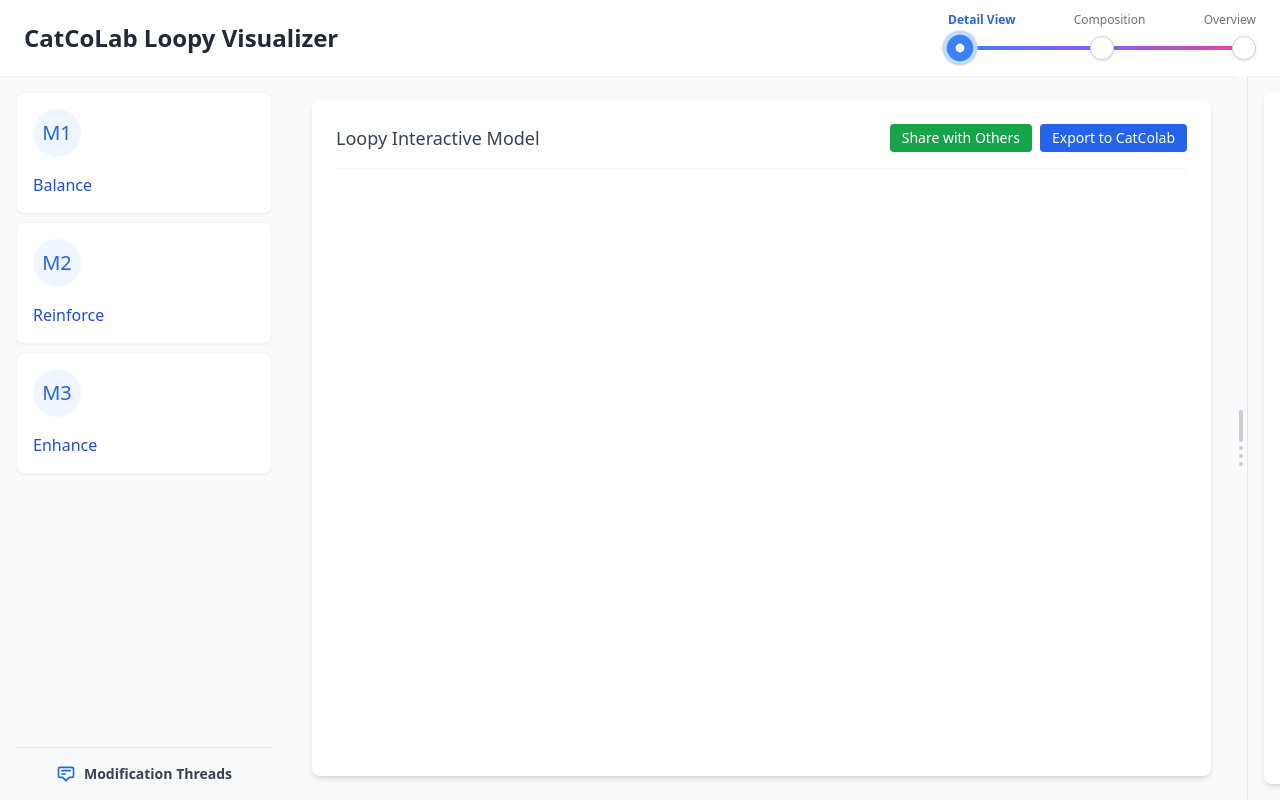
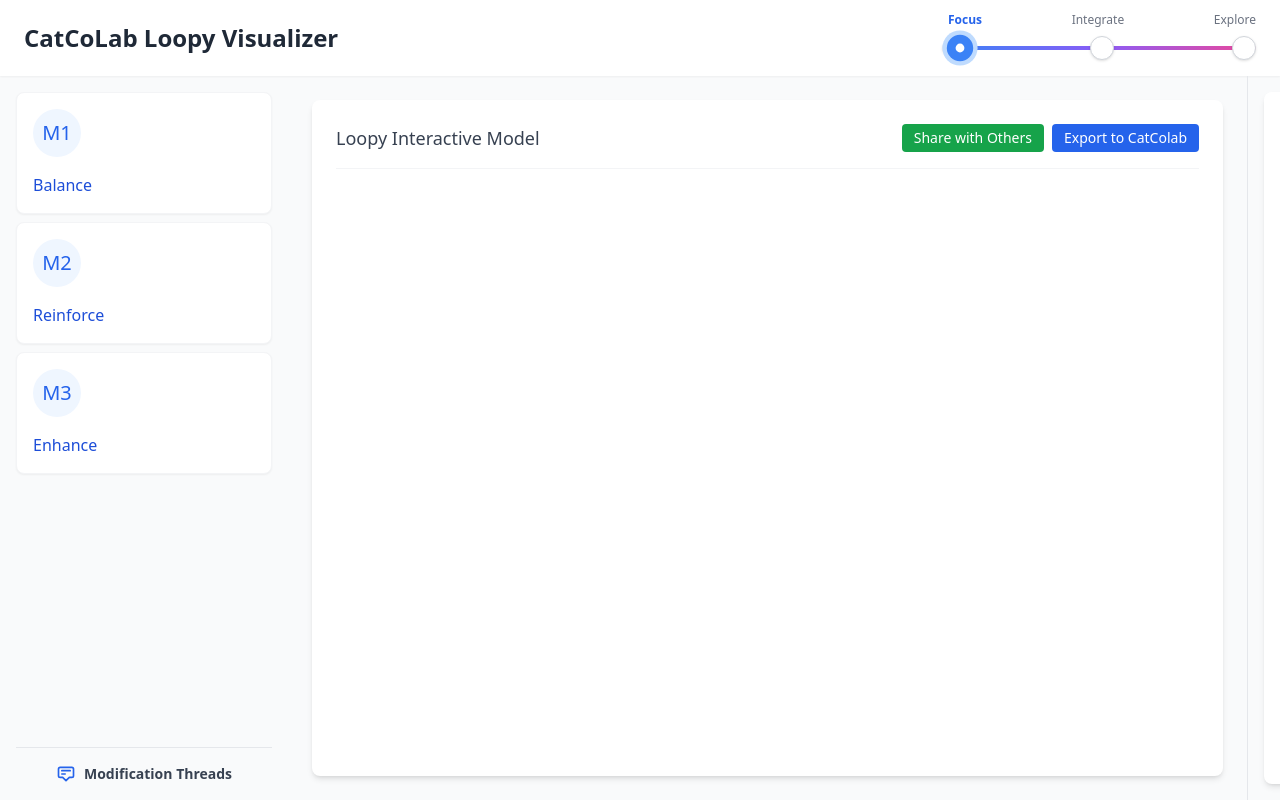
Before and after one commit to AayushKucheria/live_interfaces, a React (Vite) app: page /#/ in a window 1280 px wide. Built offline with nearby package versions, Linux system fonts and the light colour scheme.

Commit message:
updated view names, simplified code, removed unnecessary buttons

```diff
--- a/src/UnifiedInterface.jsx
+++ b/src/UnifiedInterface.jsx
@@ -324,84 +324,47 @@
       setSelectedModel(modelNames[0]);
     }
   }, []);
+
   // Add a new state for the view mode
-  const [viewMode, setViewMode] = useState('detail'); // Options: 'detail', 'composition', 'overview'
+  const [viewMode, setViewMode] = useState('focus'); // Options: 'focus', 'integrate', 'explore'
 
-  // Add state for sidebar width (1-4 models wide)
-  const [sidebarWidth, setSidebarWidth] = useState(0); // Width percentage (0% = detail, 20% = composition, 65% = overview)
-  const [isDragging, setIsDragging] = useState(false);
+  // Layout configuration constants for each view mode
+  const VIEW_MODE_LAYOUTS = {
+    focus: {
+      sidebarWidth: 0, // No models visible
+      showModificationThreads: true,
+      showLoopy: true
+    },
+    integrate: {
+      sidebarWidth: 20, // One model column
+      showModificationThreads: true,
+      showLoopy: true
+    },
+    explore: {
+      sidebarWidth: 65, // Full library view
+      showModificationThreads: false,
+      showLoopy: false
+    }
+  };
 
   // Handle view mode changes
   const handleViewModeChange = (mode) => {
     console.log(`View mode changed to: ${mode}`);
     setViewMode(mode);
-
-    // Set fixed sidebar width based on view mode
-    if (mode === 'detail') {
-      setSidebarWidth(0); // No models visible
-    } else if (mode === 'composition') {
-      setSidebarWidth(20); // One model column
-    } else if (mode === 'overview') {
-      setSidebarWidth(65); // Full library view
-    }
   };
 
-  // Handle mouse down on the resize handle
-  const handleMouseDown = (e) => {
-    e.preventDefault();
-    setIsDragging(true);
-  };
+  // Get current layout configuration
+  const layoutConfig = VIEW_MODE_LAYOUTS[viewMode];
 
-  // Handle mouse move while dragging
-  const handleMouseMove = (e) => {
-    if (!isDragging) return;
-
-    const containerWidth = document.body.clientWidth;
-    const mouseX = e.clientX;
-    const newWidth = Math.round(100 - (mouseX / containerWidth * 100));
-
-    // Snap to one of the three positions based on drag position
-    if (newWidth < 10) {
-      setSidebarWidth(0);
-      setViewMode('detail');
-    } else if (newWidth < 40) {
-      setSidebarWidth(20);
-      setViewMode('composition');
-    } else {
-      setSidebarWidth(65);
-      setViewMode('overview');
-    }
-  };
-
-  // Handle mouse up to end dragging
-  const handleMouseUp = () => {
-    setIsDragging(false);
-  };
-
-  // Add event listeners for dragging
-  useEffect(() => {
-    if (isDragging) {
-      document.addEventListener('mousemove', handleMouseMove);
-      document.addEventListener('mouseup', handleMouseUp);
-    } else {
-      document.removeEventListener('mousemove', handleMouseMove);
-      document.removeEventListener('mouseup', handleMouseUp);
-    }
-
-    return () => {
-      document.removeEventListener('mousemove', handleMouseMove);
-      document.removeEventListener('mouseup', handleMouseUp);
-    };
-  }, [isDragging]);
-
-  // Determine visibility of components based on view mode
-  const isModificationThreadsVisible = sidebarWidth < 40; // Visible in detail and composition views
-  const isLoopyVisible = sidebarWidth < 40; // Show Loopy in detail and composition views
+  // Determine visibility of components based on layout config
+  const isModificationThreadsVisible = layoutConfig.showModificationThreads;
+  const isLoopyVisible = layoutConfig.showLoopy;
 
   // Dynamically determine grid columns based on width
   const getGridColumns = () => {
-    if (sidebarWidth < 10) return 0; // No models visible in detail view
-    if (sidebarWidth < 25) return 1; // One model column in composition view
+    const { sidebarWidth } = layoutConfig;
+    if (sidebarWidth < 10) return 0; // No models visible in focus view
+    if (sidebarWidth < 25) return 1; // One model column in integrate view
     if (sidebarWidth < 40) return 2;
     if (sidebarWidth < 60) return 3;
     return 4;
@@ -609,20 +572,7 @@
           Available Models
         </h2>
 
-          <button
-            onClick={() => {
-              const nextMode = viewMode === 'detail' ? 'composition'
-                : viewMode === 'composition' ? 'overview'
-                : 'detail';
-              handleViewModeChange(nextMode);
-            }}
-            className="w-8 h-8 flex items-center justify-center rounded-full hover:bg-gray-100 transition-colors"
-            title="Toggle view"
-          >
-            <svg className="w-5 h-5 text-gray-600" fill="none" stroke="currentColor" viewBox="0 0 24 24">
-              <path strokeLinecap="round" strokeLinejoin="round" strokeWidth="2" d={viewMode === 'overview' ? "M15 19l-7-7 7-7" : "M9 5l7 7-7 7"} />
-            </svg>
-          </button>
+
         </div>
 
         {/* Search Bar - only show if models are visible */}
@@ -648,12 +598,12 @@
         <div className="flex-1 overflow-y-auto pr-2">
           {!showSidebarContent ? (
             <div className="text-center py-8">
-              <p className="text-gray-500">Models are hidden in detail view</p>
+              <p className="text-gray-500">Models are hidden in focus view</p>
               <button
-                onClick={() => handleViewModeChange('composition')}
+                onClick={() => handleViewModeChange('integrate')}
                 className="mt-4 px-3 py-1 text-xs bg-blue-600 text-white rounded hover:bg-blue-700"
               >
-                Switch to Composition View
+                Switch to Integrate View
               </button>
             </div>
           ) : filteredModels.length > 0 ? (
@@ -716,12 +666,12 @@
       <header className="bg-white shadow-sm px-6 py-3 flex justify-between items-center">
         <h1 className="text-2xl font-bold text-gray-800">CatCoLab Loopy Visualizer</h1>
 
-        {/* View mode selector - moved from footer to header */}
+        {/* View mode selector */}
         <div className="w-1/4 flex flex-col items-center">
           <div className="flex justify-between w-full mb-1">
-            <span className={`text-xs font-medium transition-colors duration-200 ${viewMode === 'detail' ? 'text-blue-600 font-semibold' : 'text-gray-500'}`}>Detail View</span>
-            <span className={`text-xs font-medium transition-colors duration-200 ${viewMode === 'composition' ? 'text-purple-600 font-semibold' : 'text-gray-500'}`}>Composition</span>
-            <span className={`text-xs font-medium transition-colors duration-200 ${viewMode === 'overview' ? 'text-pink-600 font-semibold' : 'text-gray-500'}`}>Overview</span>
+            <span className={`text-xs font-medium transition-colors duration-200 ${viewMode === 'focus' ? 'text-blue-600 font-semibold' : 'text-gray-500'}`}>Focus</span>
+            <span className={`text-xs font-medium transition-colors duration-200 ${viewMode === 'integrate' ? 'text-purple-600 font-semibold' : 'text-gray-500'}`}>Integrate</span>
+            <span className={`text-xs font-medium transition-colors duration-200 ${viewMode === 'explore' ? 'text-pink-600 font-semibold' : 'text-gray-500'}`}>Explore</span>
           </div>
           <div className="relative w-full h-8">
             {/* Background track */}
@@ -736,7 +686,7 @@
             <div
               className="absolute left-0 top-1/2 h-3 -mt-1.5 bg-white rounded-full shadow border border-gray-200 transition-all duration-300"
               style={{
-                left: viewMode === 'detail' ? '0%' : viewMode === 'composition' ? '50%' : '100%',
+                left: viewMode === 'focus' ? '0%' : viewMode === 'integrate' ? '50%' : '100%',
                 transform: 'translateX(-50%)',
                 width: '12px'
               }}
@@ -746,24 +696,24 @@
             <div className="flex justify-between w-full absolute top-1/2 -mt-3 z-0">
               <button
                 className={`w-6 h-6 rounded-full shadow transition-all duration-300 flex items-center justify-center
-                  ${viewMode === 'detail' ? 'bg-blue-500 ring-4 ring-blue-200 scale-110' : 'bg-white border border-gray-300'}`}
-                onClick={() => handleViewModeChange('detail')}
+                  ${viewMode === 'focus' ? 'bg-blue-500 ring-4 ring-blue-200 scale-110' : 'bg-white border border-gray-300'}`}
+                onClick={() => handleViewModeChange('focus')}
               >
-                {viewMode === 'detail' && <div className="w-2 h-2 bg-white rounded-full"></div>}
+                {viewMode === 'focus' && <div className="w-2 h-2 bg-white rounded-full"></div>}
               </button>
               <button
                 className={`w-6 h-6 rounded-full shadow transition-all duration-300 flex items-center justify-center
-                  ${viewMode === 'composition' ? 'bg-purple-500 ring-4 ring-purple-200 scale-110' : 'bg-white border border-gray-300'}`}
-                onClick={() => handleViewModeChange('composition')}
+                  ${viewMode === 'integrate' ? 'bg-purple-500 ring-4 ring-purple-200 scale-110' : 'bg-white border border-gray-300'}`}
+                onClick={() => handleViewModeChange('integrate')}
               >
-                {viewMode === 'composition' && <div className="w-2 h-2 bg-white rounded-full"></div>}
+                {viewMode === 'integrate' && <div className="w-2 h-2 bg-white rounded-full"></div>}
               </button>
               <button
                 className={`w-6 h-6 rounded-full shadow transition-all duration-300 flex items-center justify-center
-                  ${viewMode === 'overview' ? 'bg-pink-500 ring-4 ring-pink-200 scale-110' : 'bg-white border border-gray-300'}`}
-                onClick={() => handleViewModeChange('overview')}
+                  ${viewMode === 'explore' ? 'bg-pink-500 ring-4 ring-pink-200 scale-110' : 'bg-white border border-gray-300'}`}
+                onClick={() => handleViewModeChange('explore')}
               >
-                {viewMode === 'overview' && <div className="w-2 h-2 bg-white rounded-full"></div>}
+                {viewMode === 'explore' && <div className="w-2 h-2 bg-white rounded-full"></div>}
               </button>
             </div>
           </div>
@@ -772,7 +722,7 @@
 
       {/* Main content with sidebar layout */}
       <div className="flex flex-1 overflow-hidden">
-        {/* Left sidebar with modification threads (visible in detail and composition views) */}
+        {/* Left sidebar with modification threads (visible in focus and integrate views) */}
         {isModificationThreadsVisible && (
           <aside className="w-72 transition-all duration-300 ease-in-out">
             <ModificationThreads />
@@ -782,7 +732,7 @@
         {/* Main visualization area with Loopy or placeholder */}
         <main
           className="transition-all duration-300 ease-in-out overflow-auto p-6 flex-1"
-          style={{ width: isModificationThreadsVisible ? `calc(100% - ${sidebarWidth}% - 56px)` : `calc(100% - ${sidebarWidth}%)` }}
+          style={{ width: isModificationThreadsVisible ? `calc(100% - ${layoutConfig.sidebarWidth}% - 18rem)` : `calc(100% - ${layoutConfig.sidebarWidth}%)` }}
         >
           <div className="bg-white rounded-lg shadow-md p-6 h-full relative">
             {isLoopyVisible ? (
@@ -801,7 +751,7 @@
                 </div>
                 <h3 className="text-lg font-medium text-gray-700 mb-2">Experimental Viewbox</h3>
                 <p className="text-gray-500 max-w-xs">
-                  The library overview mode provides a comprehensive view of available models.
+                  The library explore mode provides a comprehensive view of available models.
                 </p>
                 <div className="mt-6 border border-gray-200 rounded-lg p-4 w-full max-w-md">
                   <p className="italic text-center text-gray-600">
@@ -809,34 +759,20 @@
                   </p>
                 </div>
                 <button
-                  onClick={() => handleViewModeChange('detail')}
+                  onClick={() => handleViewModeChange('focus')}
                   className="mt-6 px-4 py-2 bg-blue-600 text-white rounded-md hover:bg-blue-700 transition-colors"
                 >
-                  Return to Detail View
+                  Return to Focus View
                 </button>
               </div>
             )}
           </div>
         </main>
 
-        {/* Resize handle */}
-        <div
-          className={`flex flex-col items-center justify-center py-6 cursor-col-resize hover:bg-blue-100 active:bg-blue-200 z-10 ${isDragging ? 'bg-blue-100' : 'bg-gray-50'}`}
-          onMouseDown={handleMouseDown}
-          style={{ width: '12px' }}
-        >
-          <div className="flex flex-col items-center space-y-1 opacity-50">
-            <div className="w-1 h-8 bg-gray-400 rounded-full"></div>
-            <div className="w-1 h-1 bg-gray-400 rounded-full"></div>
-            <div className="w-1 h-1 bg-gray-400 rounded-full"></div>
-            <div className="w-1 h-1 bg-gray-400 rounded-full"></div>
-          </div>
-        </div>
-
         {/* Right sidebar with model selection and Mermaid previews */}
         <aside
           className="border-l border-gray-200 p-4 overflow-y-auto transition-all duration-500 ease-in-out"
-          style={{ width: `${sidebarWidth}%` }}
+          style={{ width: `${layoutConfig.sidebarWidth}%` }}
         >
           <ModelSidebar />
         </aside>
```
